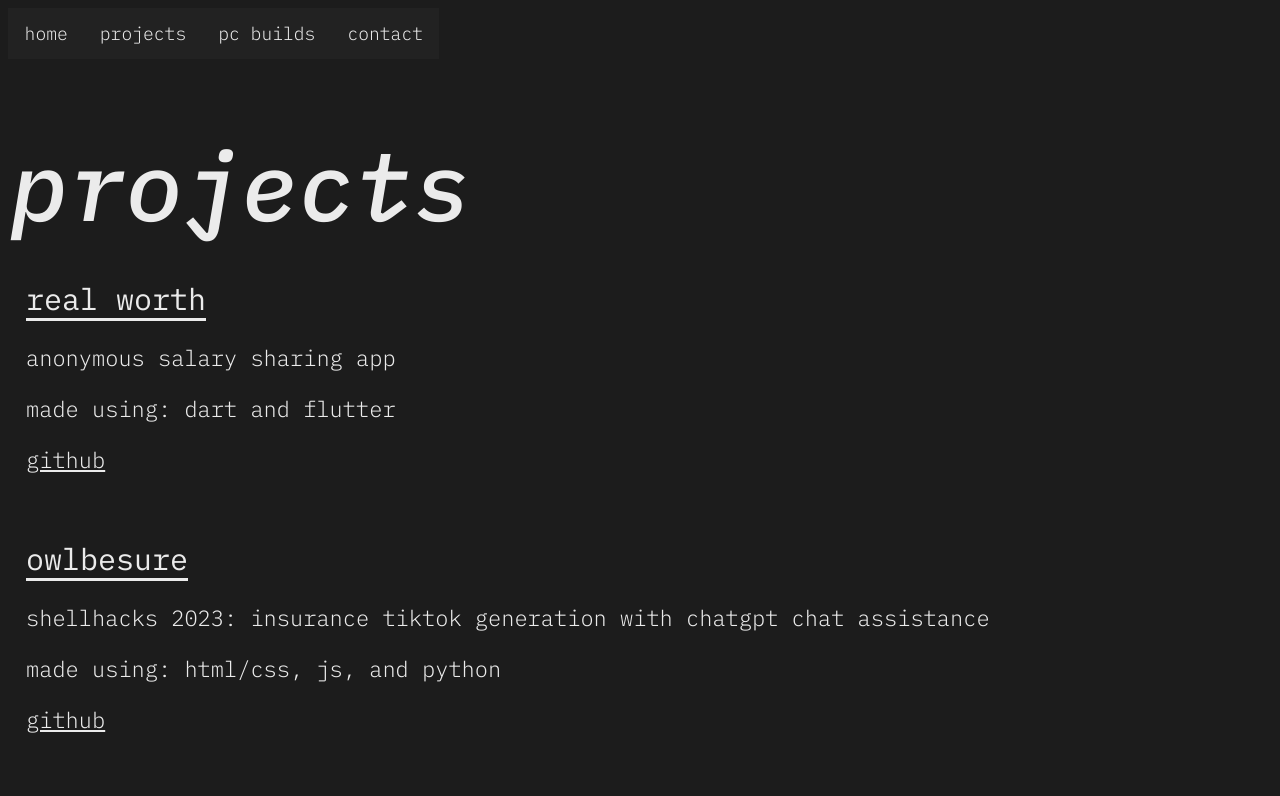
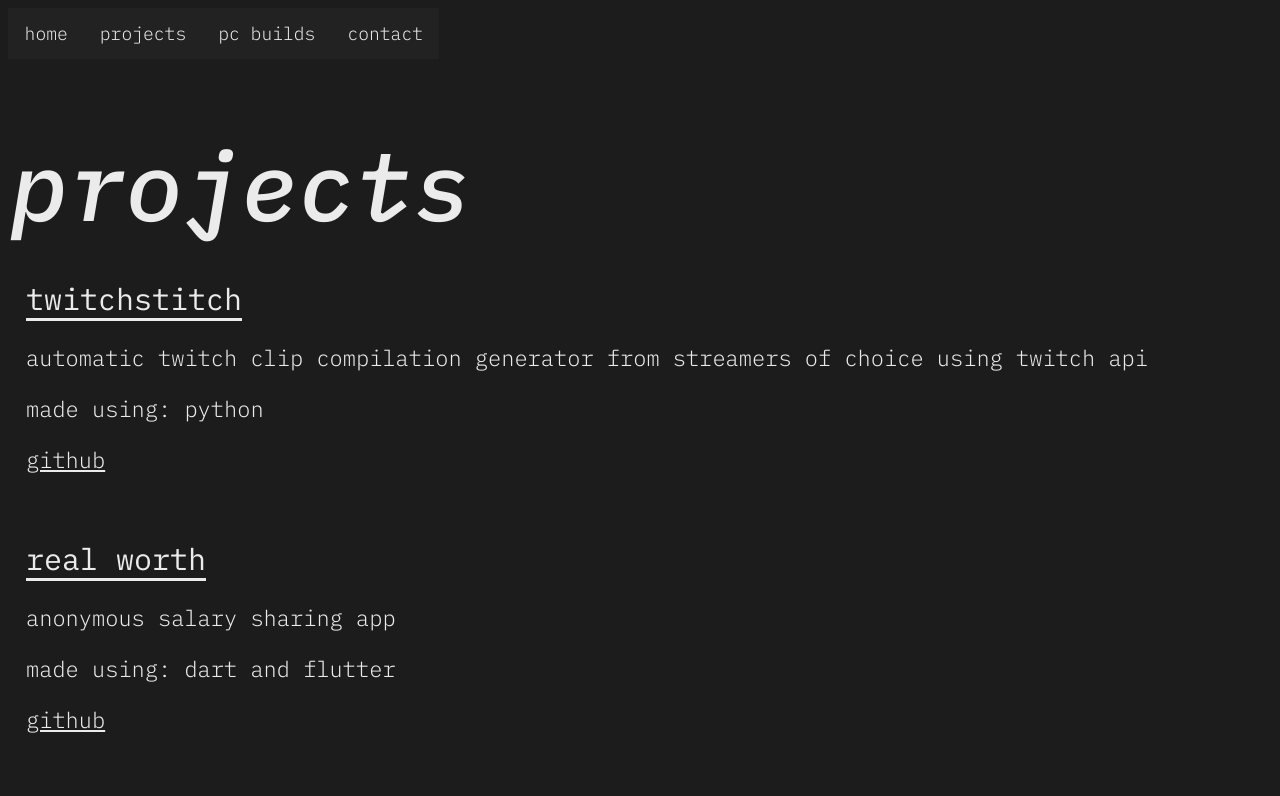
Before and after one commit to tristanbaldeo/tristanbaldeo.github.io, a plain HTML site: page projects.html in a window 1280 px wide. Shown: the top 796 px of the page. Drawn offline with Linux system fonts and the light colour scheme.

Commit message:
updated projects

```diff
--- a/projects.html
+++ b/projects.html
@@ -18,6 +18,11 @@
     <h1><i>projects</i></h1>
 
     <div id="projects">
+      <h2>twitchstitch</h2>
+      <p>automatic twitch clip compilation generator from streamers of choice using twitch api</p>
+      <p>made using: python</p>
+      <p><a href="https://github.com/tristanbaldeo/TwitchStitch">github</a></p>
+      <br>
       <h2>real worth</h2>
       <p>anonymous salary sharing app</p>
       <p>made using: dart and flutter</p>
```
